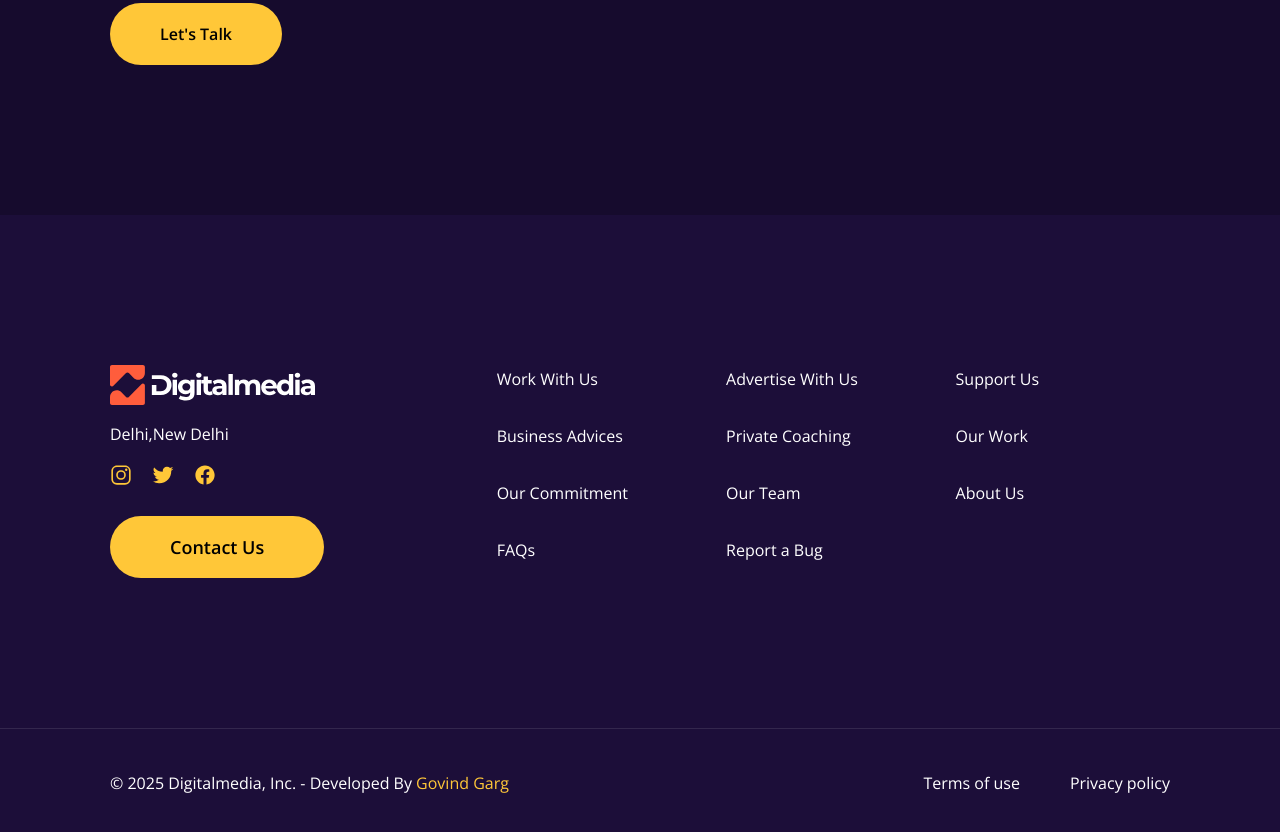
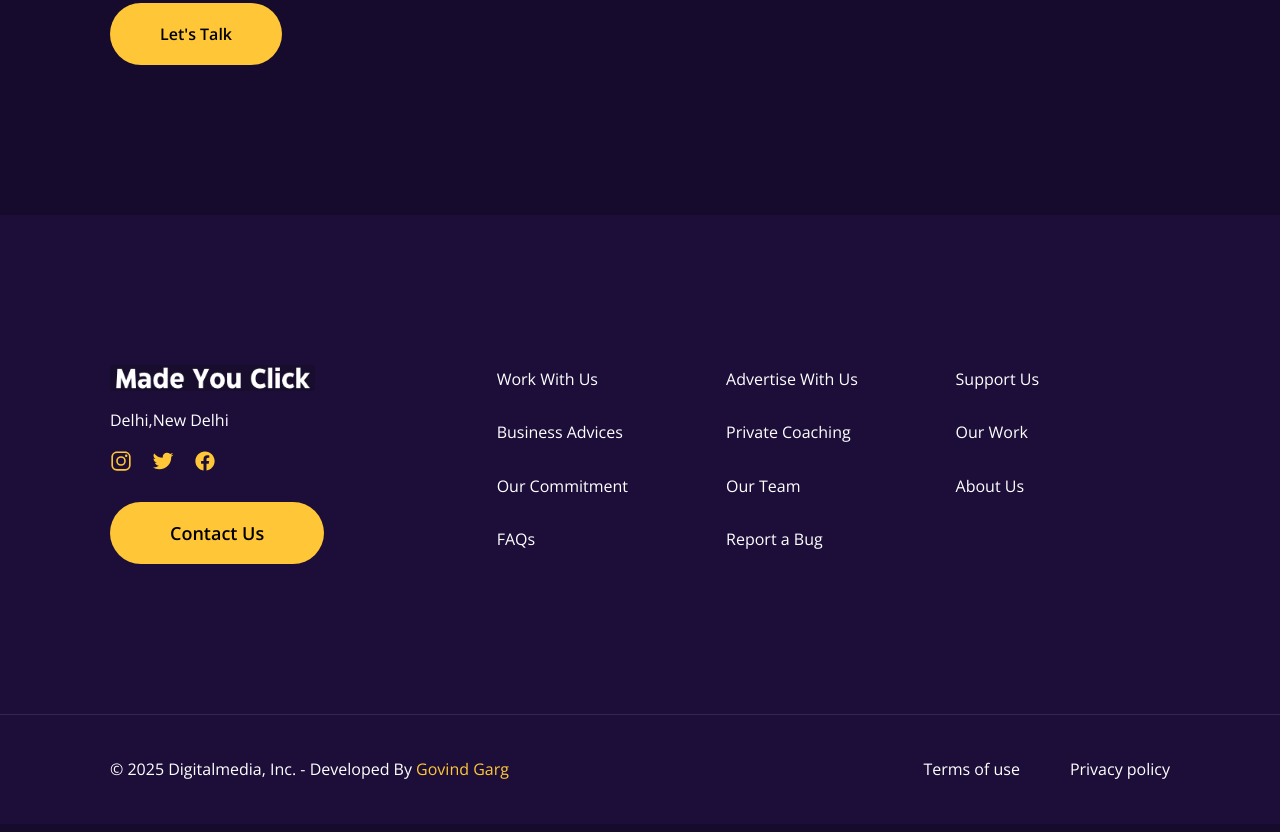
Before and after one commit to sangwaboi/MadeYouClick, a plain HTML site: page about-us.html in a window 1280 px wide. Shown: the part 1387-2219 px from the top of the page. Drawn offline with nearby package versions, Linux system fonts and the light colour scheme.

Commit message:
Update about-us.html

```diff
--- a/about-us.html
+++ b/about-us.html
@@ -113,7 +113,7 @@
       <div class="container">
         <div class="footer-brand">
           <a href="index.html" class="logo">
-            <img src="./assets/images/logo.svg" width="205" height="40" loading="lazy" alt="Digitalmedia home">
+            <img src="./assets/images/small121.png" width="205" height="40" loading="lazy" alt="Digitalmedia home">
           </a>
           <address class="footer-text">
             Delhi,New Delhi
```
